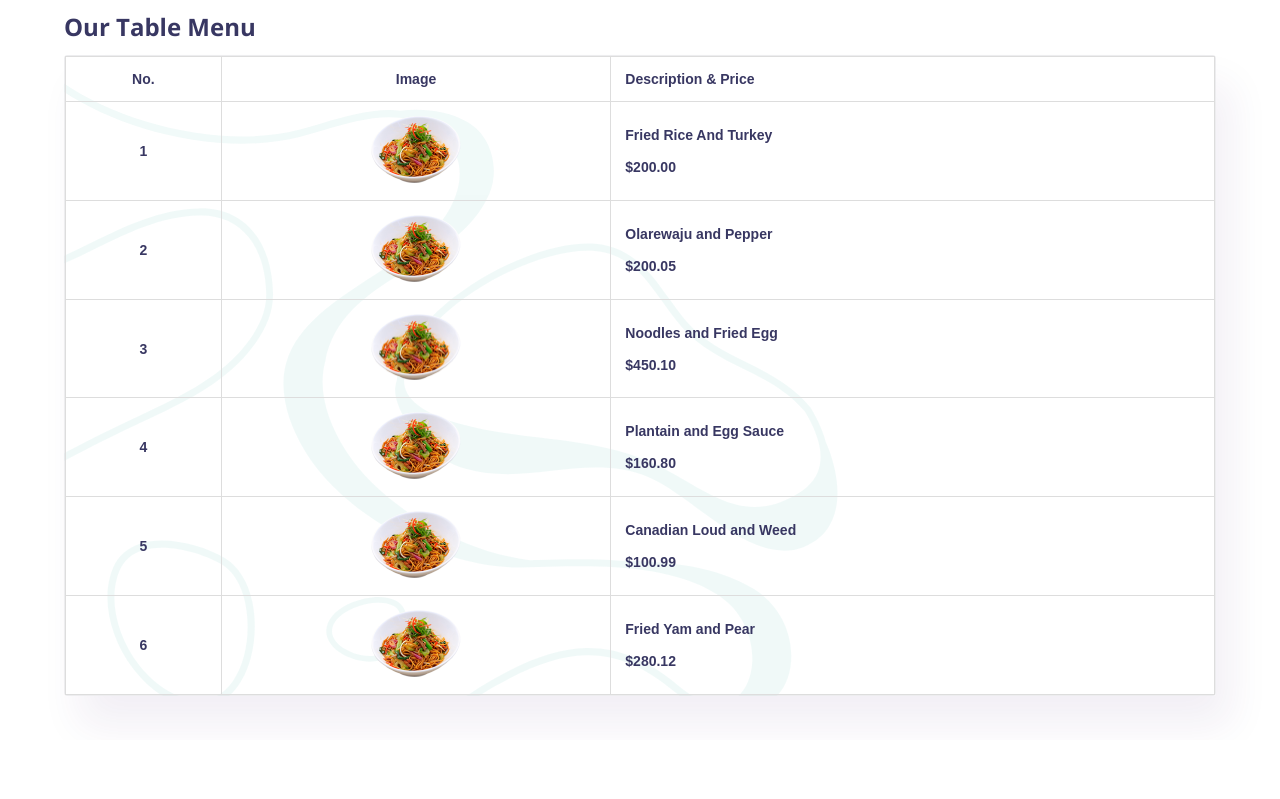
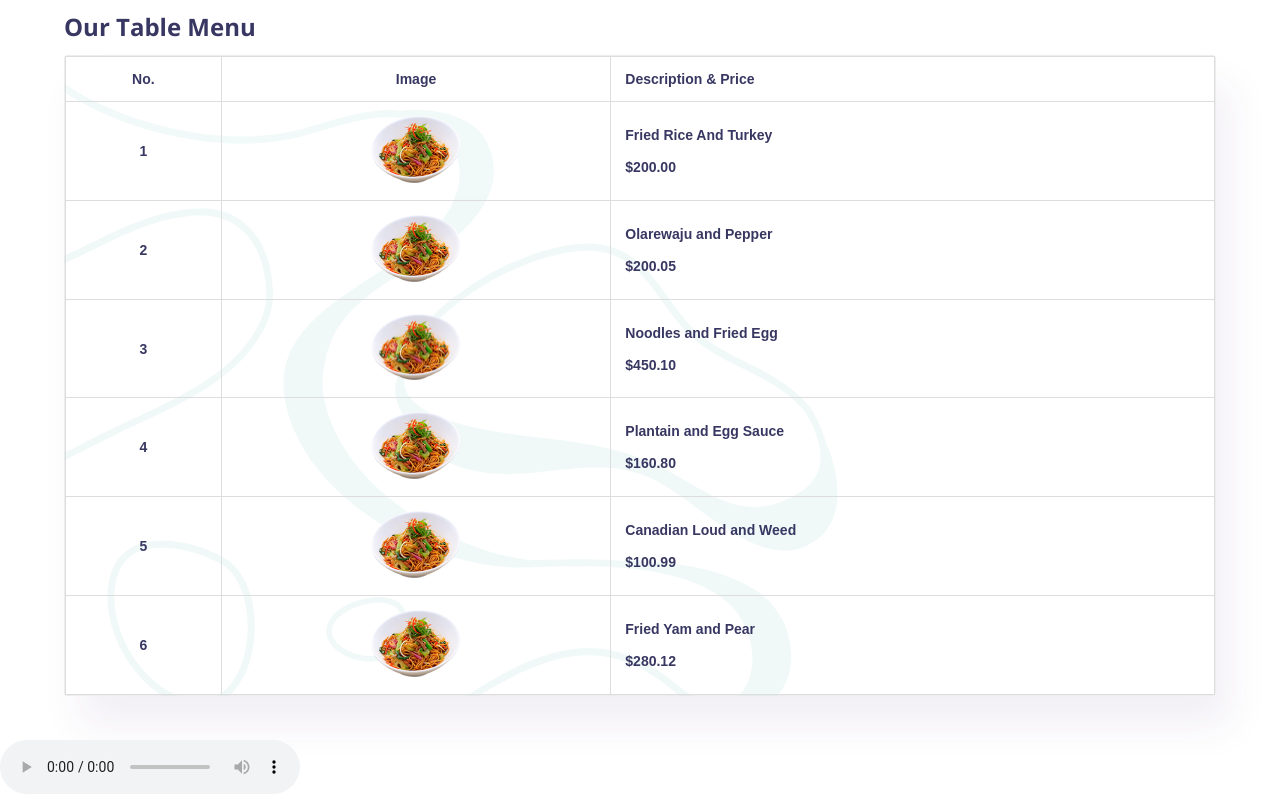
Before and after one commit to blyncnov/Munchie, a React (Create React App) app: page / in a window 1280 px wide. Shown: the part 822-1621 px from the top of the page. Before the commit the page ends 1562 px from the top, so only its background shows below. Built offline with nearby package versions, Linux system fonts and the light colour scheme; a web font is replaced by a local one.

Commit message:
Munchie Food Ordering App fisrt commit v21

```diff
--- a/src/index.js
+++ b/src/index.js
@@ -7,10 +7,26 @@ import "./GlobalStyle.css";
 // import all Components
 import App from "./App";
 
+// https://interactive-examples.mdn.mozilla.net/media/examples/t-rex-roar.mp3
+
 const Index = () => {
+  // useEffect(() => {
+  //   const PlayHandler = () => {};
+
+  //   window.addEventListener("load", PlayHandler);
+
+  //   return () => window.removeEventListener("load", PlayHandler);
+  // }, []);
+
   return (
     <>
       <App />
+      <audio loop id="backgroundMusic" controls autoPlay>
+        <source
+          src="http://codeskulptor-demos.commondatastorage.googleapis.com/GalaxyInvaders/theme_01.mp3"
+          type="audio/mp3"
+        />
+      </audio>
     </>
   );
 };
```
